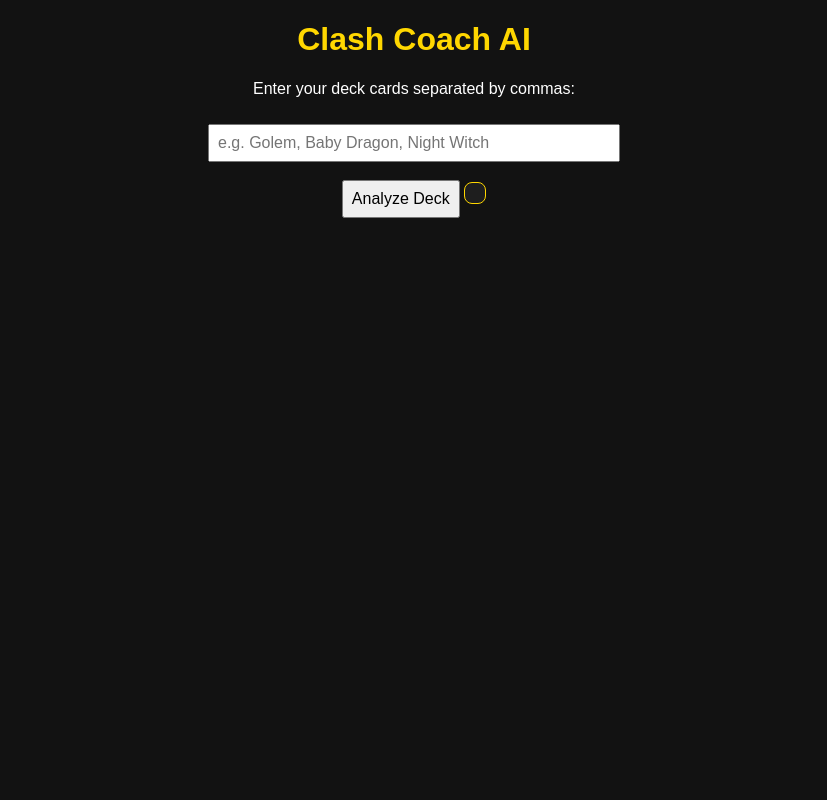
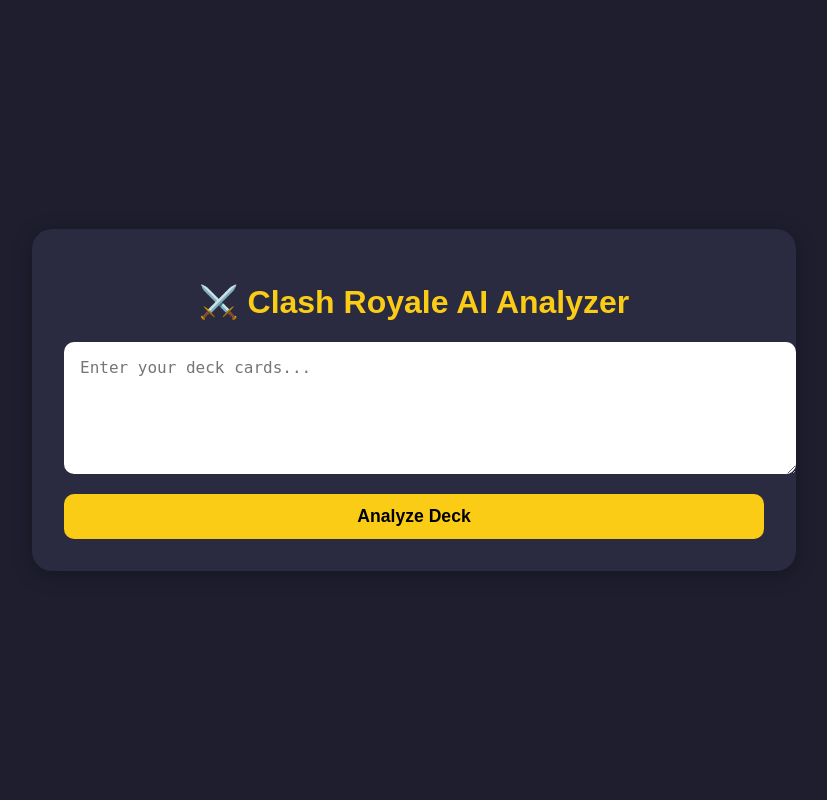
Before and after one commit to dadonskiis04-design/ai-royale-coach2, a Flask app: template templates/index.html in a window 1280 px wide. Shown: the whole page, without its empty margins (226-1053 px from the left). Run offline with Flask 3, Linux system fonts and the light colour scheme; the template is opened without the code that fills it, so the values that code supplies are empty.

Commit message:
Update index.html

```diff
--- a/templates/index.html
+++ b/templates/index.html
@@ -1,54 +1,84 @@
 <!DOCTYPE html>
-<html>
+<html lang="en">
 <head>
-    <title>Clash Coach AI</title>
+    <meta charset="UTF-8">
+    <meta name="viewport" content="width=device-width, initial-scale=1.0">
+    <title>Clash Royale AI Analyzer</title>
     <style>
         body {
-            font-family: Arial, sans-serif;
-            text-align: center;
-            background: #121212;
-            color: white;
+            font-family: 'Poppins', sans-serif;
+            background-color: #1e1e2f;
+            color: #f2f2f2;
             margin: 0;
             padding: 0;
+            display: flex;
+            justify-content: center;
+            align-items: center;
+            min-height: 100vh;
         }
-        h1 { color: #FFD700; }
-        input, button {
-            margin-top: 10px;
-            padding: 8px;
-            font-size: 16px;
+        .container {
+            background-color: #2a2a40;
+            border-radius: 20px;
+            padding: 2rem;
+            width: 90%;
+            max-width: 700px;
+            box-shadow: 0 4px 20px rgba(0,0,0,0.3);
+        }
+        h1 {
+            text-align: center;
+            color: #facc15;
+        }
+        textarea {
+            width: 100%;
+            height: 100px;
+            padding: 1rem;
+            border-radius: 10px;
+            border: none;
+            font-size: 1rem;
+            margin-bottom: 1rem;
+        }
+        button {
+            width: 100%;
+            padding: 0.75rem;
+            background-color: #facc15;
+            border: none;
+            border-radius: 10px;
+            font-size: 1.1rem;
+            font-weight: bold;
+            cursor: pointer;
+            transition: background 0.3s;
+        }
+        button:hover {
+            background-color: #eab308;
         }
         .result {
-            margin-top: 20px;
-            padding: 10px;
-            border: 1px solid #FFD700;
-            border-radius: 8px;
-            display: inline-block;
-            background: #1E1E1E;
+            margin-top: 1.5rem;
+            background-color: #1b1b2e;
+            padding: 1.5rem;
+            border-radius: 10px;
+            white-space: pre-wrap;
+            line-height: 1.6;
+        }
+        h2 {
+            color: #60a5fa;
+        }
+        strong {
+            color: #facc15;
         }
     </style>
 </head>
 <body>
-    <h1>Clash Coach AI</h1>
-    <p>Enter your deck cards separated by commas:</p>
-    <input id="deckInput" placeholder="e.g. Golem, Baby Dragon, Night Witch" size="40">
-    <br>
-    <button onclick="analyzeDeck()">Analyze Deck</button>
-
-    <div class="result" id="resultBox"></div>
-
-    <script>
-        async function analyzeDeck() {
-            const input = document.getElementById("deckInput").value;
-            const cards = input.split(",").map(c => c.trim());
-            const res = await fetch("/analyze-deck", {
-                method: "POST",
-                headers: { "Content-Type": "application/json" },
-                body: JSON.stringify({ cards })
-            });
-            const data = await res.json();
-            document.getElementById("resultBox").innerHTML =
-                "<strong>Advice:</strong><br>" + data.advice.join("<br>");
-        }
-    </script>
+    <div class="container">
+        <h1>⚔️ Clash Royale AI Analyzer</h1>
+        <form method="POST" action="/">
+            <textarea name="deck" placeholder="Enter your deck cards..."></textarea>
+            <button type="submit">Analyze Deck</button>
+        </form>
+        {% if result %}
+        <div class="result">
+            {{ result|safe }}
+        </div>
+        {% endif %}
+    </div>
 </body>
 </html>
```
